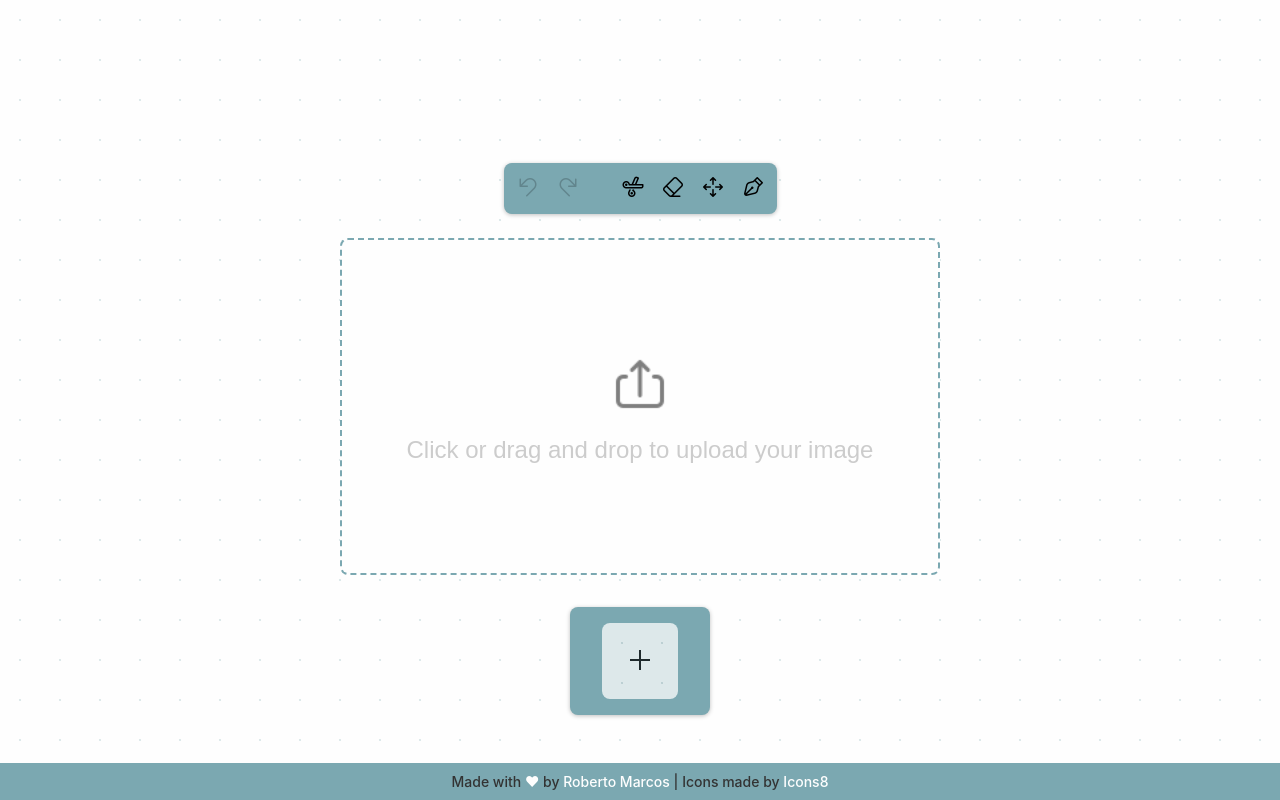
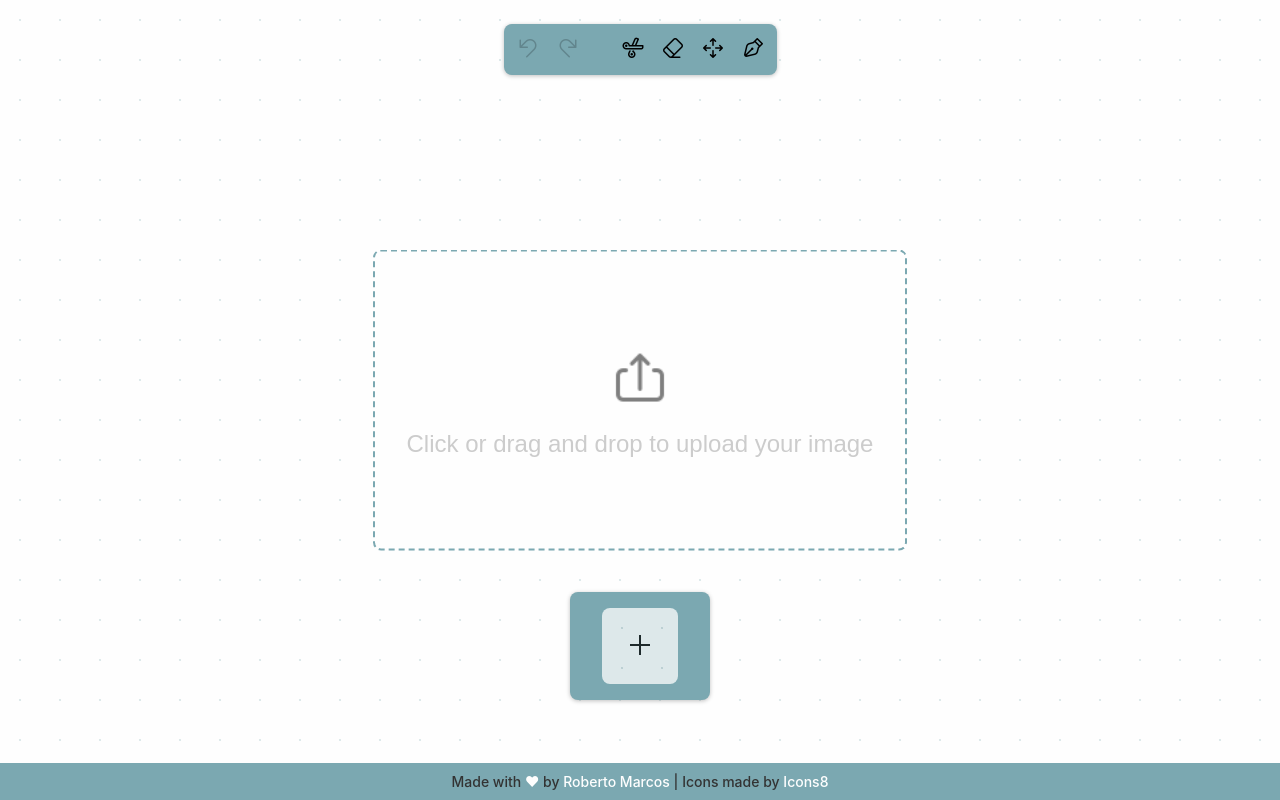
Before and after one commit to rdmarcos49/croppy, a React (Vite) app: page / in a window 1280 px wide. Built offline with nearby package versions, Linux system fonts and the light colour scheme.

Commit message:
absolute position

```diff
--- a/src/components/Footer/styles.module.scss
+++ b/src/components/Footer/styles.module.scss
@@ -1,6 +1,9 @@
 .container {
   background-color: var(--primary-color);
+  bottom: 0;
+  left: 0;
   margin-top: 16px;
+  position: absolute;
   width: 100vw;
 }
 
@@ -13,6 +16,7 @@
   padding: 8px 0;
   text-align: center;
   width: 100%;
+  word-break: break-all;
 
   a {
     text-decoration: none;
--- a/src/components/LayerList/styles.module.scss
+++ b/src/components/LayerList/styles.module.scss
@@ -2,11 +2,12 @@
   align-items: center;
   background-color: var(--primary-color);
   border-radius: 8px;
+  bottom: 100px;
   display: flex;
   flex-wrap: wrap;
   gap: 2rem;
   justify-content: center;
-  margin: 2rem 0;
   padding: 16px 32px;
+  position: absolute;
   width: fit-content;
 }
--- a/src/components/Layout/styles.module.scss
+++ b/src/components/Layout/styles.module.scss
@@ -4,7 +4,6 @@
   flex-direction: column;
   min-height: 100vh;
   justify-content: flex-end;
-  margin: 0 auto;
-  max-width: 1200px;
+  position: relative;
   width: 100%;
 }
--- a/src/components/Toolbar/styles.module.scss
+++ b/src/components/Toolbar/styles.module.scss
@@ -2,11 +2,12 @@
   align-items: center;
   background-color: var(--primary-color);
   border-radius: 8px;
+  top: 3vh;
   display: flex;
   gap: 8px;
   justify-content: center;
-  margin: 1.5rem 0;
   padding: 8px;
+  position: absolute;
   width: fit-content;
 }
 
--- a/src/components/UploadImage/index.tsx
+++ b/src/components/UploadImage/index.tsx
@@ -10,8 +10,9 @@ export const UploadImage = () => {
     console.log(event)
   }
   return (
+    <section className={styles.container}>
       <button
-      className={styles.container}
+        className={styles['drag-zone']}
         onDragOver={handleOnDrag}
         onDrop={handleOnDrop}
       >
@@ -20,5 +21,6 @@ export const UploadImage = () => {
           Click or drag and drop to upload your image
         </span>
       </button>
+    </section>
   )
 }
--- a/src/components/UploadImage/styles.module.scss
+++ b/src/components/UploadImage/styles.module.scss
@@ -1,4 +1,11 @@
 .container {
+  padding: 16px;
+  position: absolute;
+  top: 50%;
+  transform: translateY(-50%);
+}
+
+.drag-zone {
   align-items: center;
   aspect-ratio: 16 / 9;
   background-color: var(--tertiary-color);
@@ -10,6 +17,7 @@
   gap: 16px;
   justify-content: center;
   max-width: 600px;
+  padding: 16px 32px;
   outline: none;
   width: 100%;
 
```
Lines whose indentation alone changed are shown as unchanged.
